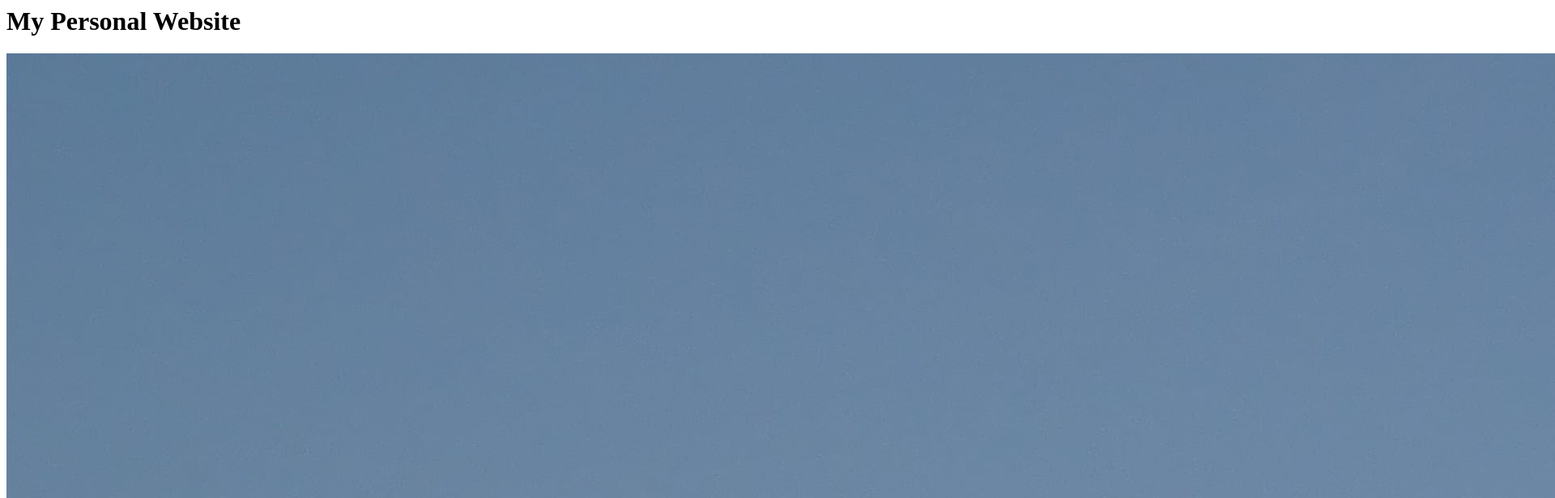
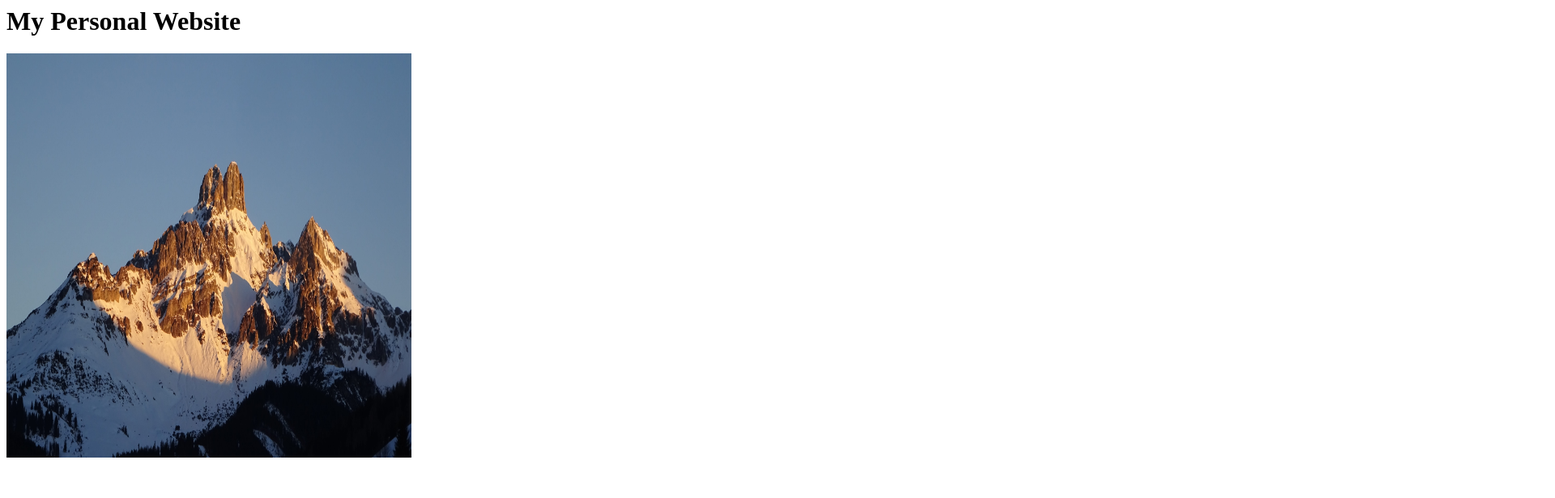
Before and after one commit to MarkusHarnusek/PersonalWebsite, a plain HTML site: page index.html in a window 1280 px wide. Shown: the top 616 px of the page at 81% size, 1920 px wide, since content can reach past the window. Drawn offline with Linux system fonts and the light colour scheme.

Commit message:
Update index.html

```diff
--- a/index.html
+++ b/index.html
@@ -1,6 +1,6 @@
 <htlm>
   <body>
     <h1> My Personal Website </h1>
-    <img src="https://raw.githubusercontent.com/MarkusHarnusek/PersonalWebsite/refs/heads/main/Background.JPG"></img>
+    <img src="https://raw.githubusercontent.com/MarkusHarnusek/PersonalWebsite/refs/heads/main/Background.JPG" width="500" height="500"></img>
   </body>
 </htlm>
```
